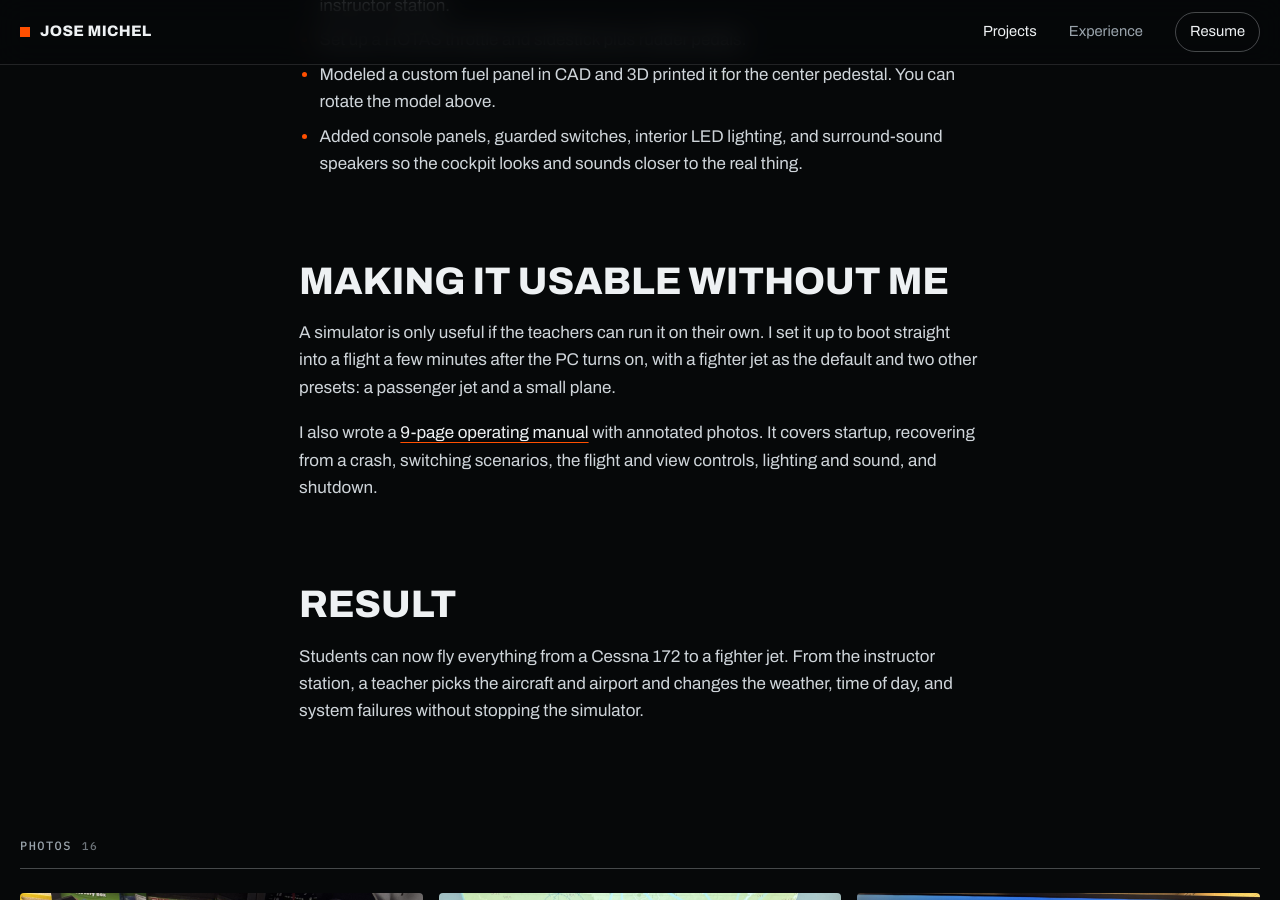
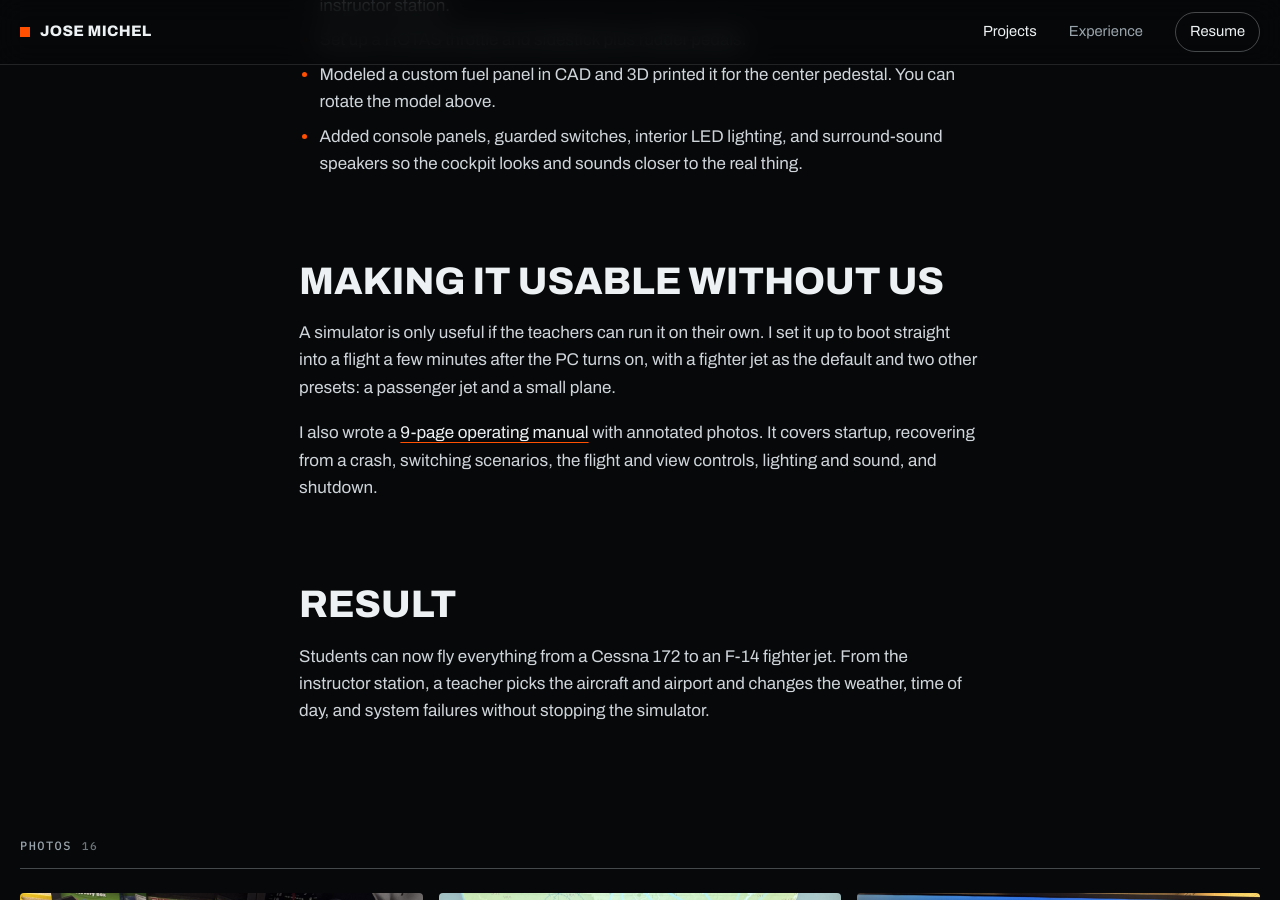
Before and after one commit to jmichelcano/jmichelcano.github.io, a Jekyll site: the page built from _projects/flight-sim-cockpit.md, in a window 1280 px wide and 900 px high, scrolled down 2618 px. Built offline with Jekyll 4.4.1, drawn with Linux system fonts in a browser that asks for light colours; some of the changed text lies outside the part shown.

```diff
--- a/_projects/flight-sim-cockpit.md
+++ b/_projects/flight-sim-cockpit.md
@@ -73,7 +73,7 @@ I worked with a small volunteer team to rebuild it into a working simulator:
 - Modeled a custom fuel panel in CAD and 3D printed it for the center pedestal. You can rotate the model above.
 - Added console panels, guarded switches, interior LED lighting, and surround-sound speakers so the cockpit looks and sounds closer to the real thing.
 
-## Making it usable without me
+## Making it usable without us
 
 A simulator is only useful if the teachers can run it on their own. I set it up to boot straight into a flight a few minutes after the PC turns on, with a fighter jet as the default and two other presets: a passenger jet and a small plane.
 
@@ -81,4 +81,4 @@ I also wrote a [9-page operating manual](/assets/projects/flight-sim-cockpit/fli
 
 ## Result
 
-Students can now fly everything from a Cessna 172 to a fighter jet. From the instructor station, a teacher picks the aircraft and airport and changes the weather, time of day, and system failures without stopping the simulator.
+Students can now fly everything from a Cessna 172 to an F-14 fighter jet. From the instructor station, a teacher picks the aircraft and airport and changes the weather, time of day, and system failures without stopping the simulator.
```
Also changed, not shown: other parts of _projects/flight-sim-cockpit.md (+1 -1 lines).
